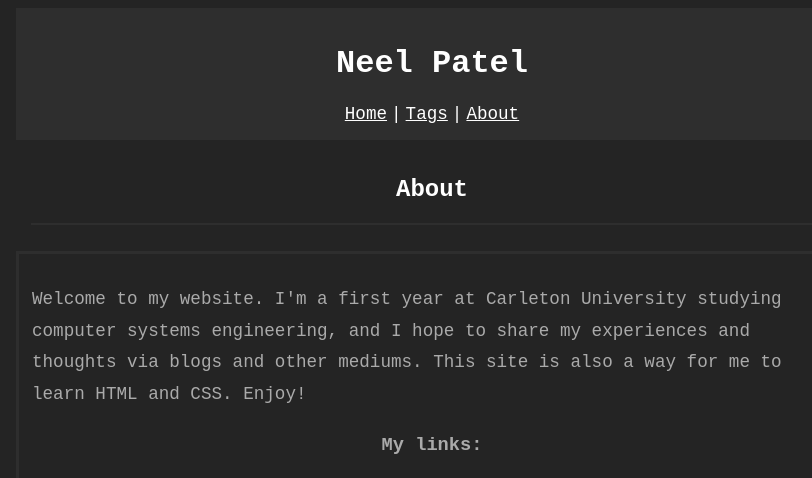
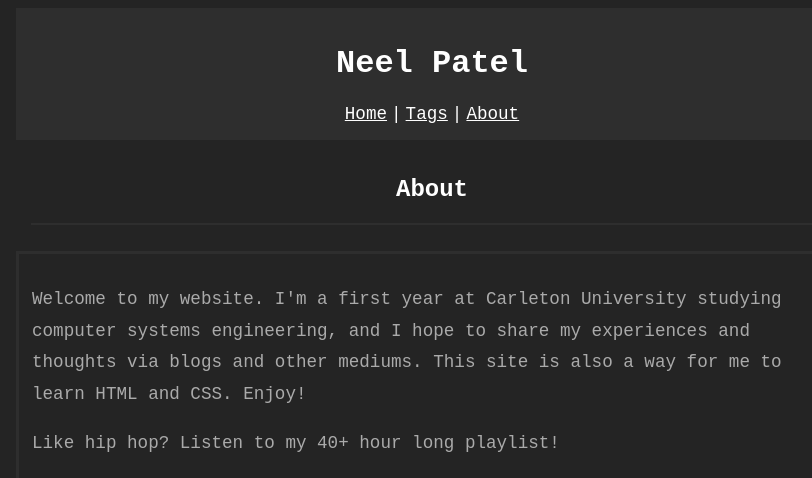
Before and after one commit to NotNeelPatel/notneelpatel.github.io, a Jekyll site: the page built from about.markdown, in a window 1280 px wide. Shown: the top 478 px of the page, without its empty margins (208-1020 px from the left). Built offline with Jekyll 4.4.1, drawn with Linux system fonts in a browser that asks for light colours; grey boxes are pictures that could not be loaded.

Commit message:
Added Spotify Playlist

```diff
--- a/about.markdown
+++ b/about.markdown
@@ -3,10 +3,16 @@
 title: About
 permalink: /about/
 ---
+
 <div id="centerText">
 <p>
 Welcome to my website. I'm a first year at Carleton University studying computer systems engineering, and I hope to share my experiences and thoughts via blogs and other mediums. This site is also a way for me to learn HTML and CSS. Enjoy!
 </p>
+
+<p>
+Like hip hop? Listen to my 40+ hour long playlist!
+</p>
+<iframe src="https://open.spotify.com/embed/playlist/4GO4wDJwxOS57Uy1FqnXtd?utm_source=generator&theme=0" width="800" height="380" frameBorder="0" allowfullscreen="" allow="autoplay; clipboard-write; encrypted-media; fullscreen; picture-in-picture"></iframe>
 <div id="title">
 <h3>My links:<h3>
 <a href= "https://github.com/NotNeelPatel"> GitHub</a>
```
